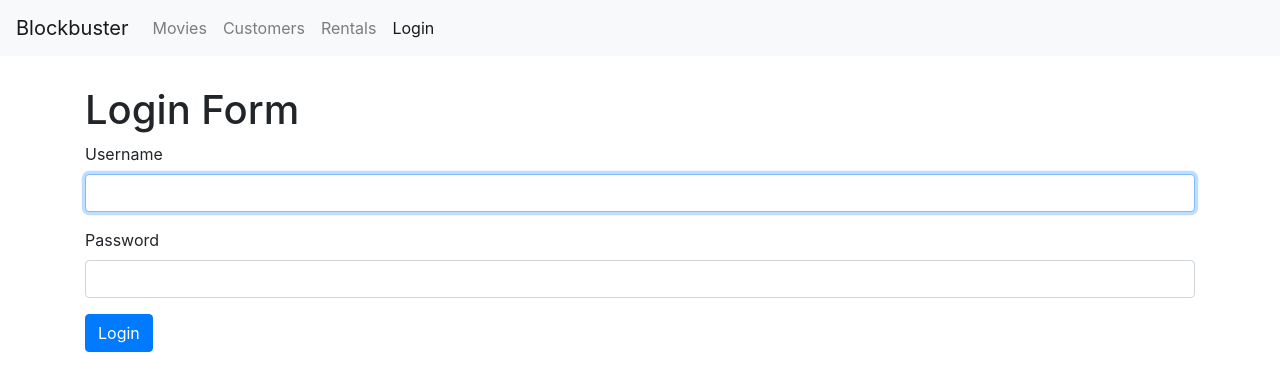
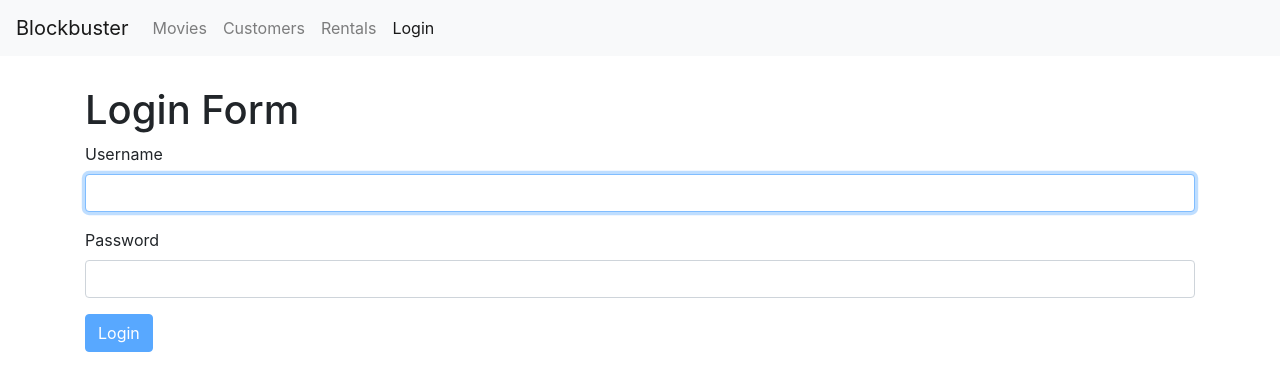
Before and after one commit to gnokto/vidly, a React (Create React App) app: page /login in a window 1280 px wide. Shown: the top 390 px of the page. Built offline with nearby package versions, Linux system fonts and the light colour scheme.

Commit message:
disable submit button

```diff
--- a/src/components/loginForm.jsx
+++ b/src/components/loginForm.jsx
@@ -73,7 +73,9 @@
             onChange={this.handleChange}
             error={errors.password}
           />
-          <button className="btn btn-primary">Login</button>
+          <button disabled={this.validate()} className="btn btn-primary">
+            Login
+          </button>
         </form>
       </div>
     );
```
